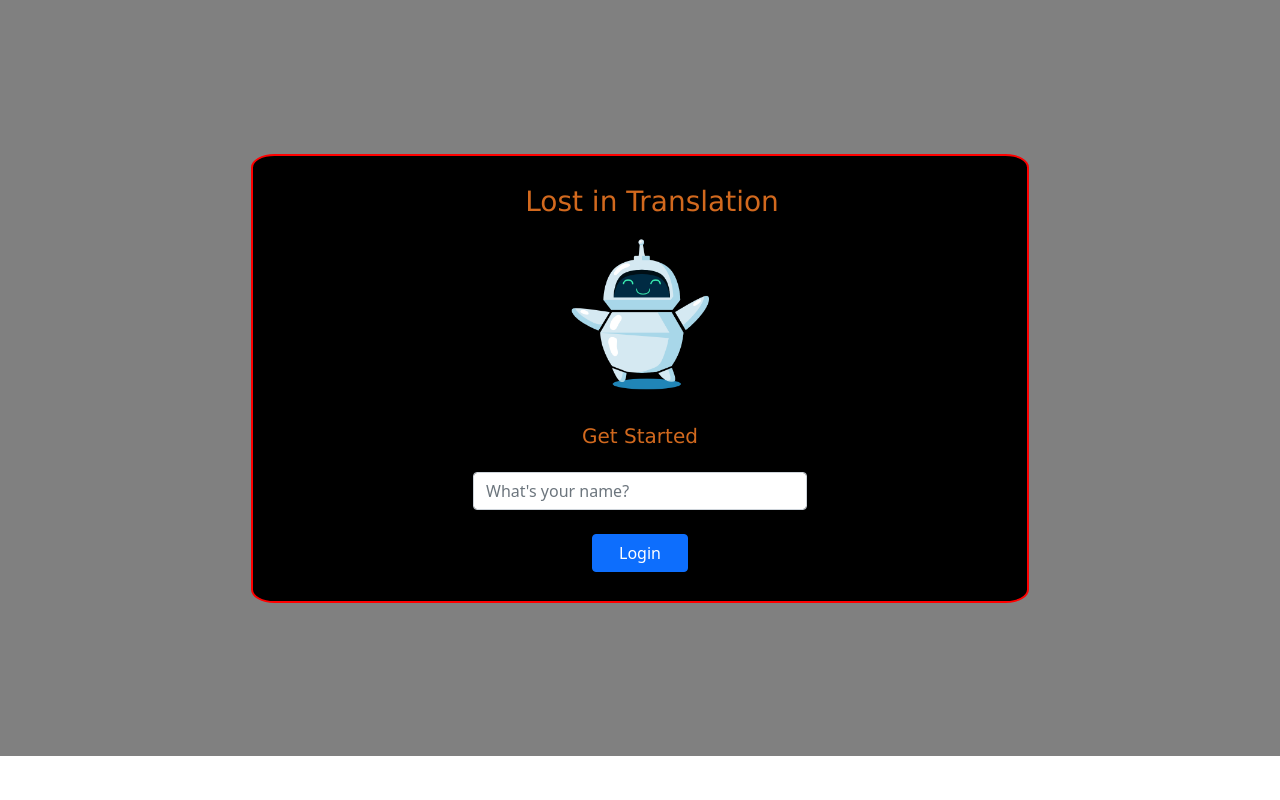
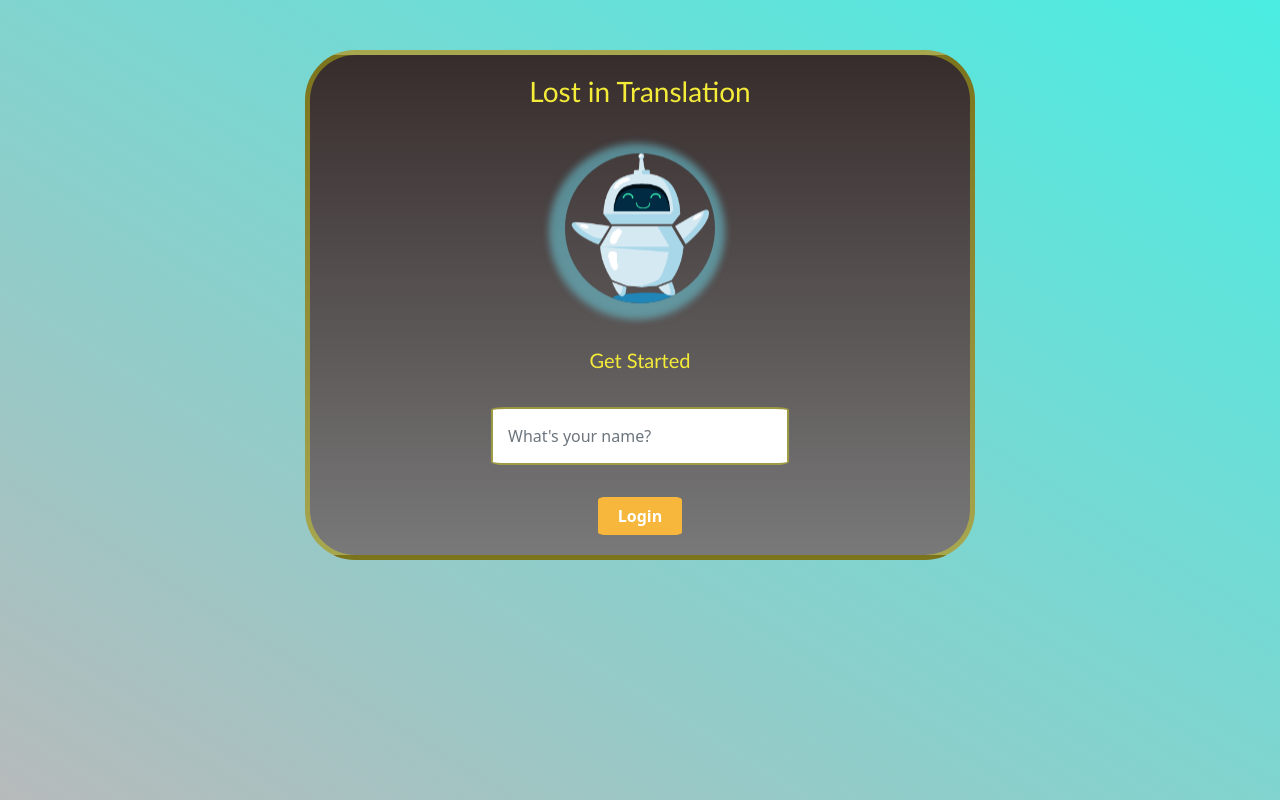
Before and after one commit to 98emre/React-Translation, a React (Create React App) app in the folder translation/: page / in a window 1280 px wide. Built offline with nearby package versions, Linux system fonts and the light colour scheme.

Commit message:
fix: styling login page with css and chamge style.css file to loginStyle.css file

```diff
--- a/translation/public/index.html
+++ b/translation/public/index.html
@@ -6,14 +6,14 @@
     <meta name="theme-color" content="#000000" />
 
     <link rel="stylesheet" href="https://cdn.jsdelivr.net/npm/bootstrap@5.1.3/dist/css/bootstrap.min.css" integrity="sha384-1BmE4kWBq78iYhFldvKuhfTAU6auU8tT94WrHftjDbrCEXSU1oBoqyl2QvZ6jIW3" crossorigin="anonymous">
-    <link rel="stylesheet" href="style.css"/>
+    <link rel="stylesheet" href="loginStyle.css"/>
 
     <meta
       name="description"
       content="Web site created using create-react-app"
     />
 
-    <!--
+      <!--
       manifest.json provides metadata used when your web app is installed on a
       user's mobile device or desktop. See https://developers.google.com/web/fundamentals/web-app-manifest/
     -->
--- /dev/null
+++ b/translation/public/loginStyle.css
@@ -0,0 +1,133 @@
+
+
+.loginContainer {
+  background: linear-gradient(to bottom left, #4aede2, #b7babb);
+  padding: 50px;
+  min-height: 100vh;
+}
+
+.loginBigText {
+    color:rgb(245, 236, 58);
+    margin-bottom: 5%;
+    font-family:'Trebuchet MS', 'Lucida Sans Unicode', 'Lucida Grande', 'Lucida Sans', Arial, sans-serif;
+    animation: slideInRight 5s;
+}
+
+.loginSmallText {
+    color:rgb(245, 236, 58);
+    margin-bottom: 3%;
+    margin-top: 3%;
+    font-family:'Trebuchet MS', 'Lucida Sans Unicode', 'Lucida Grande', 'Lucida Sans', Arial, sans-serif;
+    animation: slideInRight 5s;
+}
+
+.loginForm {
+  background: linear-gradient(to top, #797979, #372c2c);
+  border: 5px solid;
+  padding: 20px;
+  margin-right: 20%;
+  margin-left: 20%;
+  border-radius: 50px;
+  animation: blinkBorder 2.5s infinite;
+}
+
+.inputText {
+  padding: 15px;
+  border: 2px solid yellow;
+  border-radius: 5%;
+  position: relative;
+  animation: blinkBorder 2.5s infinite;
+}
+
+.loadingText {
+  color: rgb(228, 238, 228);
+}
+
+.loadingText img {
+  animation: rotateImage 5s linear infinite;
+}
+
+.loginFormImage {
+  border-radius: 50%;
+  animation: floatAnimation 2s ease-in-out infinite, waveShadowAnimation 10s linear infinite;
+}
+
+.animatedText {
+  animation: slideInRight 5s;
+}
+
+.btn-primary {
+  background-color: #f6b73c;
+  border-color: #f6b73c;
+  color: #ffffff;
+  font-weight: bold;
+  border-radius: 8%;
+}
+
+.btn-primary:hover {
+  background-color: #4d9f0c;
+  border-color: #4d9f0c;
+  color: #ffffff;
+}
+
+@media (max-width: 769px) {
+  .loginContainer {
+    padding: 10px;
+  }
+
+  .loginForm {
+    margin: 10% 1%;
+  }
+}
+
+@keyframes waveShadowAnimation {
+  0%, 100% {
+    box-shadow: 15px 5px 5px 5px rgba(135, 217, 247, 0.5);
+  }
+  25% {
+    box-shadow: 5px 15px 5px 5px rgba(4, 222, 186, 0.5);
+  }
+  50% {
+    box-shadow: -5px 5px 5px 15px rgba(135, 217, 247, 0.5);
+  }
+  75% {
+    box-shadow: 5px -5px 15px 5px rgba(4, 222, 186, 0.5);
+  }
+}
+
+@keyframes floatAnimation {
+    0%, 100% {
+      transform: translateY(0);
+    }
+    50% {
+      transform: translateY(-5px);
+    }
+}
+
+@keyframes rotateImage {
+    from{
+        transform: rotate(0deg);
+    }
+
+    to {
+        transform: rotate(360deg)
+    }
+}
+
+@keyframes slideInRight {
+    0% {
+      transform: translateX(-100%);
+    }
+    100% {
+      transform: translateX(0);
+    }
+}
+
+@keyframes blinkBorder {
+    0%, 100% {
+      border-color: yellow; /* Set the border color to yellow */
+    }
+    50% {
+      border-color: transparent; /* Set the border color to transparent */
+    }
+}
--- a/translation/public/style.css
+++ /dev/null
@@ -1,80 +0,0 @@
-
-
-.navBarTitleText {
-    color:chocolate;
-    background-color: grey;
-}
-
-.loginBigText {
-    color:chocolate;
-    font-family:'Lucida Sans', 'Lucida Sans Regular', 'Lucida Grande', 'Lucida Sans Unicode', Geneva, Verdana, sans-serif;
-}
-
-.loginSmallText {
-    color:chocolate;
-    margin-top: 1%;
-    font-family:'Lucida Sans', 'Lucida Sans Regular', 'Lucida Grande', 'Lucida Sans Unicode', Geneva, Verdana, sans-serif;
-}
-
-
-.loginContainer{
-    background-color: gray;
-    padding: 12%;
-}
-
-.loginForm {
-    background-color: black;
-    padding: 3%;
-    margin-left: 10%;
-    margin-right: 10%;
-    border: 2px solid red;
-    border-radius: 3%;
-
-}
-
-@keyframes floatAnimation {
-    0%, 100% {
-      transform: translateY(0);
-    }
-    50% {
-      transform: translateY(-5px);
-    }
-  }
-
-  .loginForm img {
-    animation: floatAnimation 2s ease-in-out infinite;
-}
-
-
-@keyframes rotateImage {
-    from{
-        transform: rotate(0deg);
-    }
-
-    to {
-        transform: rotate(360deg)
-    }
-}
-
-
-.loadingText {
-    color: greenyellow;
-}
-
-.loadingText img {
-    animation: rotateImage 5s linear infinite ;
-}
-
-
-@keyframes slideInRight {
-    0% {
-      transform: translateX(-100%);
-    }
-    100% {
-      transform: translateX(0);
-    }
-  }
-
-  .animatedText {
-    animation: slideInRight 5s; /* Adjust the animation duration as needed */
-  }
--- a/translation/src/component/Login/LoginForm.jsx
+++ b/translation/src/component/Login/LoginForm.jsx
@@ -70,8 +70,8 @@ const LoginForm = () => {
 
         <div className="row mb-3 justify-content-center">
           <div className="col-6">
-            <input type="text" className="form-control" placeholder="What's your name?" {...register("username", userConfig)} />
-            {<h6 className="text-danger">{errorMessage}</h6>}
+            <input type="text" className="form-control inputText" placeholder="What's your name?" {...register("username", userConfig)} />
+            {<p className="text-danger">{errorMessage}</p>}
           </div>
         </div>
 
--- a/translation/src/view/Login.jsx
+++ b/translation/src/view/Login.jsx
@@ -4,26 +4,27 @@ const Login = () => {
 
   return (
     <div className="loginContainer">
-      <div className="loginForm">
-        <div className="container">
+      <div className="container">
+        <div className="loginForm">
+
           <div className="row mb-3 justify-content-center align-items-center">
-            <div className="col-auto"></div>
             <div className="col">
-              <h3 className="text-center loginBigText animatedText">Lost in Translation</h3>
+              <h3 className="text-center loginBigText">Lost in Translation</h3>
             </div>
           </div>
 
           <div className="row mb-3 justify-content-center">
-            <h5 className="col-3 text-center">
-              <img src="Logo.png" alt="Icon" width={150} /> <br />
+            <h5 className="col-8 text-center">
+              <img className="loginFormImage shadowContainer" src="Logo.png" alt="Icon" width={150} /> <br />
             </h5>
           </div>
 
           <div className="row mb-3 justify-content-center">
-            <h5 className="col-3 text-center loginSmallText animatedText">Get Started</h5>
+            <div className="col">
+              <h5 className="text-center loginSmallText">Get Started</h5>
+            </div>
           </div>
-
-          <LoginForm />
+         <LoginForm />
         </div>
       </div>
     </div>
```
